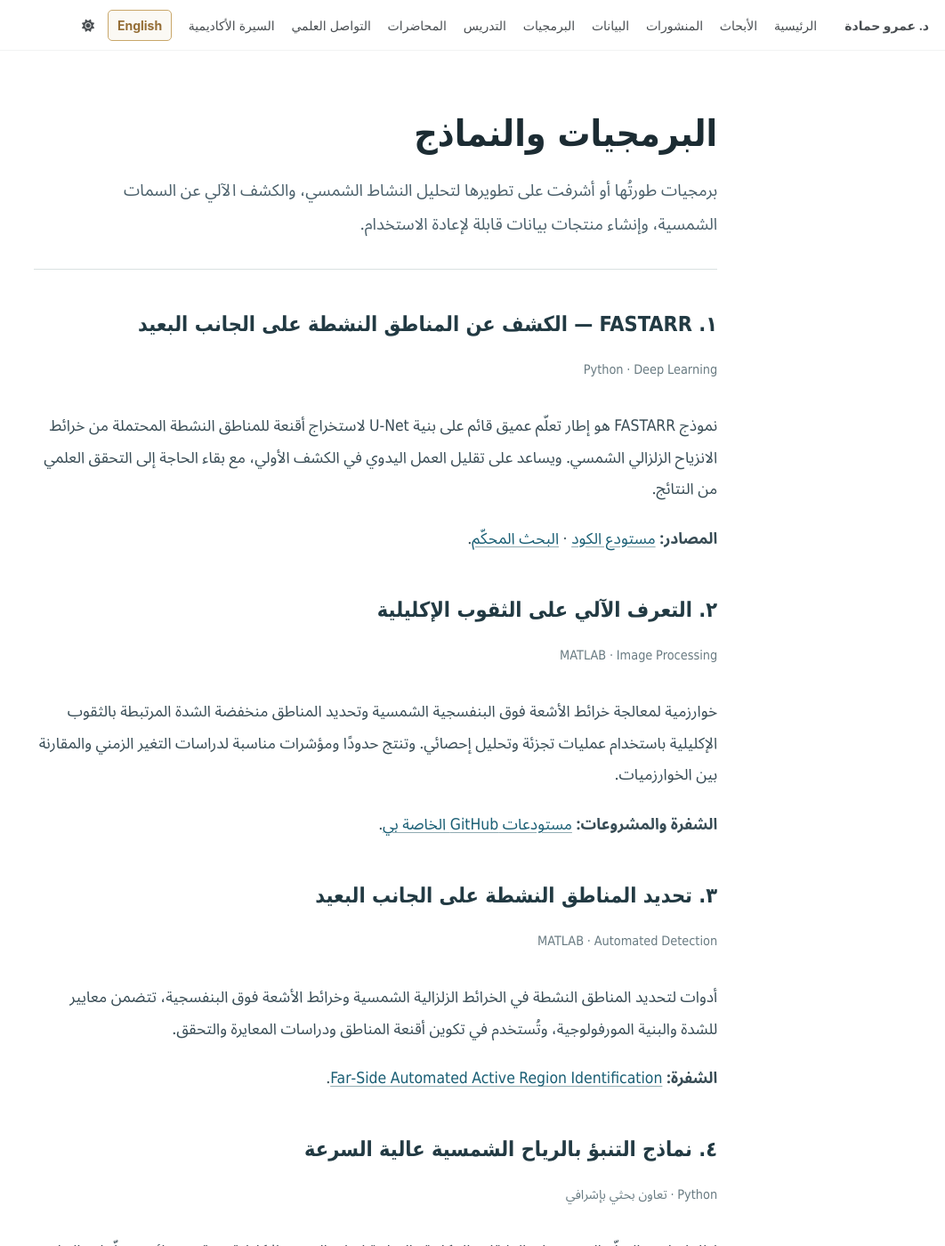
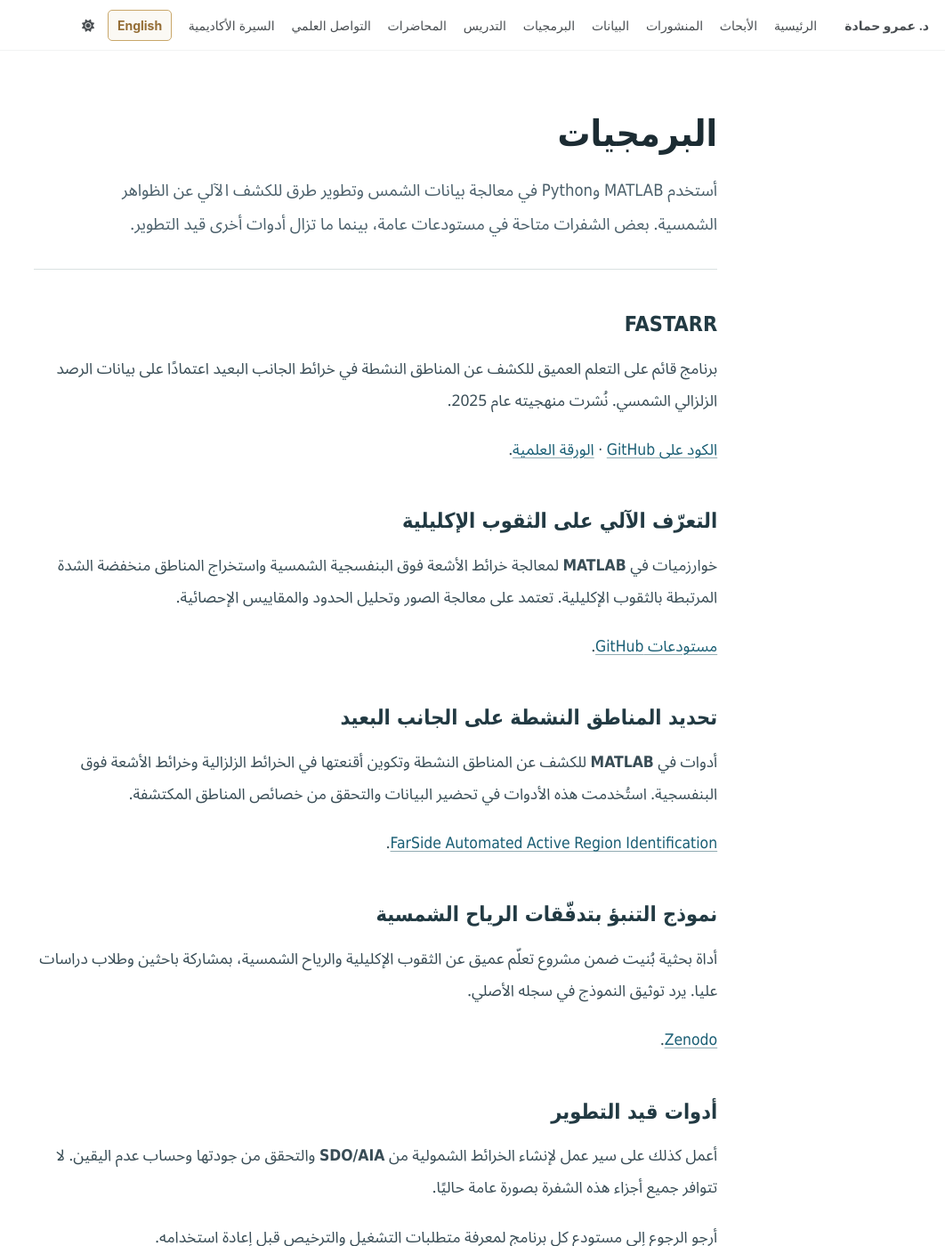
Before and after one commit to Amr1001Hamada/Amr1001Hamada.github.io, a Jekyll site: the page built from _pages/ar/software.md, in a window 1280 px wide and 1400 px high. Shown: the whole window at 89% size, without its empty margins (218-1280 px from the left). Built offline with Jekyll 4.4.1, drawn with Linux system fonts in a browser that asks for light colours; a script bundle is joined from its source files by our own code; library files that are not in the unit come from our copies; some of the changed text lies outside the part shown.

Commit message:
Tighten Arabic academic software copy and remove template-like language

```diff
--- a/_pages/ar/software.md
+++ b/_pages/ar/software.md
@@ -1,8 +1,8 @@
 ---
 layout: splash
 permalink: /ar/software/
-title: "البرمجيات والنماذج"
-excerpt: "برمجيات طورتُها أو أشرفت على تطويرها لتحليل النشاط الشمسي، والكشف الآلي عن السمات الشمسية، وإنشاء منتجات بيانات قابلة لإعادة الاستخدام."
+title: "البرمجيات"
+excerpt: "أستخدم MATLAB وPython في معالجة بيانات الشمس وتطوير طرق للكشف الآلي عن الظواهر الشمسية. بعض الشفرات متاحة في مستودعات عامة، بينما ما تزال أدوات أخرى قيد التطوير."
 lang: ar
 translation: /software/
 author_profile: false
@@ -10,52 +10,39 @@ author_profile: false
 
 <div class="ah-ar-page ah-ar-inside" dir="rtl" lang="ar" markdown="1">
 <header class="ah-ar-page-header">
-  <p class="ah-ar-kicker">الخوارزميات وأدوات التحليل</p>
-  <h1>البرمجيات والنماذج</h1>
-  <p class="ah-ar-lead">برمجيات طورتُها أو أشرفت على تطويرها لتحليل النشاط الشمسي، والكشف الآلي عن السمات الشمسية، وإنشاء منتجات بيانات قابلة لإعادة الاستخدام.</p>
+  <h1>البرمجيات</h1>
+  <p class="ah-ar-lead">أستخدم MATLAB وPython في معالجة بيانات الشمس وتطوير طرق للكشف الآلي عن الظواهر الشمسية. بعض الشفرات متاحة في مستودعات عامة، بينما ما تزال أدوات أخرى قيد التطوير.</p>
 </header>
 
-## ١. FASTARR — الكشف عن المناطق النشطة على الجانب البعيد
+## FASTARR
 
-<span class="ah-ar-tag">Python · Deep Learning</span>
+برنامج قائم على التعلم العميق للكشف عن المناطق النشطة في خرائط الجانب البعيد اعتمادًا على بيانات الرصد الزلزالي الشمسي. نُشرت منهجيته عام 2025.
 
-نموذج <bdi>FASTARR</bdi> هو إطار تعلّم عميق قائم على بنية <bdi>U-Net</bdi> لاستخراج أقنعة للمناطق النشطة المحتملة من خرائط الانزياح الزلزالي الشمسي. ويساعد على تقليل العمل اليدوي في الكشف الأولي، مع بقاء الحاجة إلى التحقق العلمي من النتائج.
+[الكود على GitHub](https://github.com/Amr1001Hamada/-FASTARR---FArSide-Trained-Active-Region-Recognition) · [الورقة العلمية](https://doi.org/10.3847/1538-4365/add893).
 
-**المصادر:** [مستودع الكود](https://github.com/Amr1001Hamada/-FASTARR---FArSide-Trained-Active-Region-Recognition) · [البحث المحكّم](https://doi.org/10.3847/1538-4365/add893).
+## التعرّف الآلي على الثقوب الإكليلية
 
-## ٢. التعرف الآلي على الثقوب الإكليلية
+خوارزميات في **MATLAB** لمعالجة خرائط الأشعة فوق البنفسجية الشمسية واستخراج المناطق منخفضة الشدة المرتبطة بالثقوب الإكليلية. تعتمد على معالجة الصور وتحليل الحدود والمقاييس الإحصائية.
 
-<span class="ah-ar-tag">MATLAB · Image Processing</span>
+[مستودعات GitHub](https://github.com/Amr1001Hamada?tab=repositories).
 
-خوارزمية لمعالجة خرائط الأشعة فوق البنفسجية الشمسية وتحديد المناطق منخفضة الشدة المرتبطة بالثقوب الإكليلية باستخدام عمليات تجزئة وتحليل إحصائي. وتنتج حدودًا ومؤشرات مناسبة لدراسات التغير الزمني والمقارنة بين الخوارزميات.
+## تحديد المناطق النشطة على الجانب البعيد
 
-**الشفرة والمشروعات:** [مستودعات GitHub الخاصة بي](https://github.com/Amr1001Hamada?tab=repositories).
+أدوات في **MATLAB** للكشف عن المناطق النشطة وتكوين أقنعتها في الخرائط الزلزالية وخرائط الأشعة فوق البنفسجية. استُخدمت هذه الأدوات في تحضير البيانات والتحقق من خصائص المناطق المكتشفة.
 
-## ٣. تحديد المناطق النشطة على الجانب البعيد
+[FarSide Automated Active Region Identification](https://github.com/Amr1001Hamada/FarSide-Automated-Active-Region-Identification-Code).
 
-<span class="ah-ar-tag">MATLAB · Automated Detection</span>
+## نموذج التنبؤ بتدفّقات الرياح الشمسية
 
-أدوات لتحديد المناطق النشطة في الخرائط الزلزالية الشمسية وخرائط الأشعة فوق البنفسجية، تتضمن معايير للشدة والبنية المورفولوجية، وتُستخدم في تكوين أقنعة المناطق ودراسات المعايرة والتحقق.
+أداة بحثية بُنيت ضمن مشروع تعلّم عميق عن الثقوب الإكليلية والرياح الشمسية، بمشاركة باحثين وطلاب دراسات عليا. يرد توثيق النموذج في سجله الأصلي.
 
-**الشفرة:** [Far-Side Automated Active Region Identification](https://github.com/Amr1001Hamada/FarSide-Automated-Active-Region-Identification-Code).
+[Zenodo](https://zenodo.org/records/14849922).
 
-## ٤. نماذج التنبؤ بالرياح الشمسية عالية السرعة
+## أدوات قيد التطوير
 
-<span class="ah-ar-tag">Python · تعاون بحثي بإشرافي</span>
+أعمل كذلك على سير عمل لإنشاء الخرائط الشمولية من **SDO/AIA** والتحقق من جودتها وحساب عدم اليقين. لا تتوافر جميع أجزاء هذه الشفرة بصورة عامة حاليًا.
 
-إطار لتطبيق التعلّم العميق على العلاقات المكانية والزمانية لتطور الثقوب الإكليلية وتوقع خصائص تدفّقات الرياح الشمسية. جرى تطويره في سياق بحث طلابي وتعاون علمي، مع تحديد أدوار الباحثين وفق السجلات الأصلية.
+أرجو الرجوع إلى مستودع كل برنامج لمعرفة متطلبات التشغيل والترخيص قبل إعادة استخدامه.
 
-**المصدر:** [Zenodo — Software/Model](https://zenodo.org/records/14849922).
-
-## ٥. أدوات إنتاج الخرائط الشمولية وتوصيف عدم اليقين
-
-<span class="ah-ar-tag">سير عمل بحثي قيد التطوير</span>
-
-أطوّر سير عمل علمية لمعالجة بيانات <bdi>SDO/AIA</bdi>، وإنشاء خرائط <bdi>CAR</bdi> و<bdi>CEA</bdi>، والتحقق من جودة البيانات، وتقدير مكونات عدم اليقين. لا تعني الإشارة لهذه الأدوات أن جميع ملفاتها متاحة حاليًا للتنزيل العام.
-
-<div class="ah-ar-note"><strong>إعادة استخدام البرمجيات:</strong> يُرجى مراجعة صفحة كل مستودع للاطلاع على الترخيص ومتطلبات التشغيل وإصدارات الشفرة قبل إدراجها في مشروع آخر.</div>
-
-**روابط إضافية:** [أبحاثي](/ar/research/) · [قواعد البيانات](/ar/datasets/) · [حساب GitHub](https://github.com/Amr1001Hamada).
-
-<div class="ah-ar-cta"><a href="/ar/">العودة إلى الرئيسية العربية ←</a><a href="mailto:ahamada@nso.edu">للتواصل والتعاون العلمي ←</a></div>
+<p class="research-page-tail"><a href="/ar/">الرئيسية</a> · <a href="mailto:ahamada@nso.edu">البريد الأكاديمي</a></p>
 </div>
```
